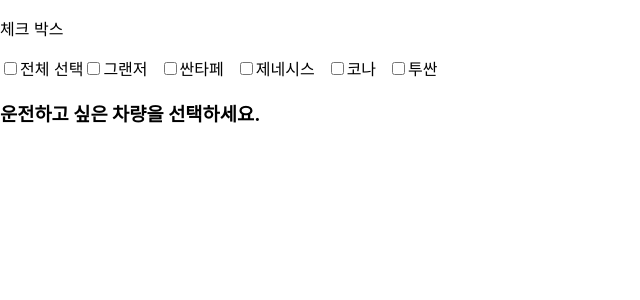
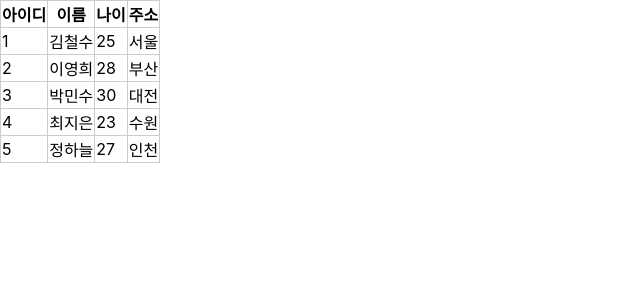
Before and after one commit to aranparrk/AI-Agent, a React (Create React App) app in the folder frontend/react/human-sample-react/: page / in a window 1280 px wide. Shown: the top 300 px of the page, without its empty margins (0-640 px from the left). Built offline with nearby package versions, Linux system fonts and the light colour scheme.

Commit message:
✨ add: 테이블 데이터 출력 및 행 클릭 이벤트 추가

```diff
--- a/frontend/react/human-sample-react/src/App.css
+++ b/frontend/react/human-sample-react/src/App.css
@@ -36,3 +36,12 @@
     transform: rotate(360deg);
   }
 }
+
+table {
+  border-collapse: collapse;
+}
+
+th,
+td {
+  border: 1px solid #ccc;
+}
--- a/frontend/react/human-sample-react/src/App.js
+++ b/frontend/react/human-sample-react/src/App.js
@@ -7,6 +7,7 @@
 import DropDown from "./DropDown";
 import RadioBtn from "./RadioBtn";
 import CheckBtn from "./CheckBtn";
+import Table from "./Table";
 
 // const data = [
 //   {
@@ -135,7 +136,7 @@
 
   return (
     <>
-      <CheckBtn />
+      <Table />
     </>
   );
 }
--- a/frontend/react/human-sample-react/src/CheckBtn.js
+++ b/frontend/react/human-sample-react/src/CheckBtn.js
@@ -23,7 +23,7 @@
 
   return (
     <>
-      <p>체크 박스</p>
+      <h3>체크 박스</h3>
       <label>
         <input
           type="checkbox"
@@ -32,6 +32,7 @@
         />
         전체 선택
       </label>
+      <hr />
       {cars.map((car) => (
         <label key={car} style={{ marginRight: "12px" }}>
           <input
--- /dev/null
+++ b/frontend/react/human-sample-react/src/Table.js
@@ -0,0 +1,43 @@
+// 테이블 요소에 이벤트 추가하기
+// 아이디, 이름, 나이, 주소로 구성된 배열 5개 생성
+
+import { useState } from "react";
+import "./App.css";
+
+const rowData = [
+  { id: 1, name: "김철수", age: 25, address: "서울" },
+  { id: 2, name: "이영희", age: 28, address: "부산" },
+  { id: 3, name: "박민수", age: 30, address: "대전" },
+  { id: 4, name: "최지은", age: 23, address: "수원" },
+  { id: 5, name: "정하늘", age: 27, address: "인천" },
+];
+
+const Table = () => {
+  const [members, setMembers] = useState(rowData);
+
+  return (
+    <table>
+      <thead>
+        <tr>
+          <th>아이디</th>
+          <th>이름</th>
+          <th>나이</th>
+          <th>주소</th>
+        </tr>
+      </thead>
+      <tbody>
+        {members &&
+          members.map((member) => (
+            <tr key={member.id} onClick={() => alert(member.name)}>
+              <td>{member.id}</td>
+              <td>{member.name}</td>
+              <td>{member.age}</td>
+              <td>{member.address}</td>
+            </tr>
+          ))}
+      </tbody>
+    </table>
+  );
+};
+
+export default Table;
```
